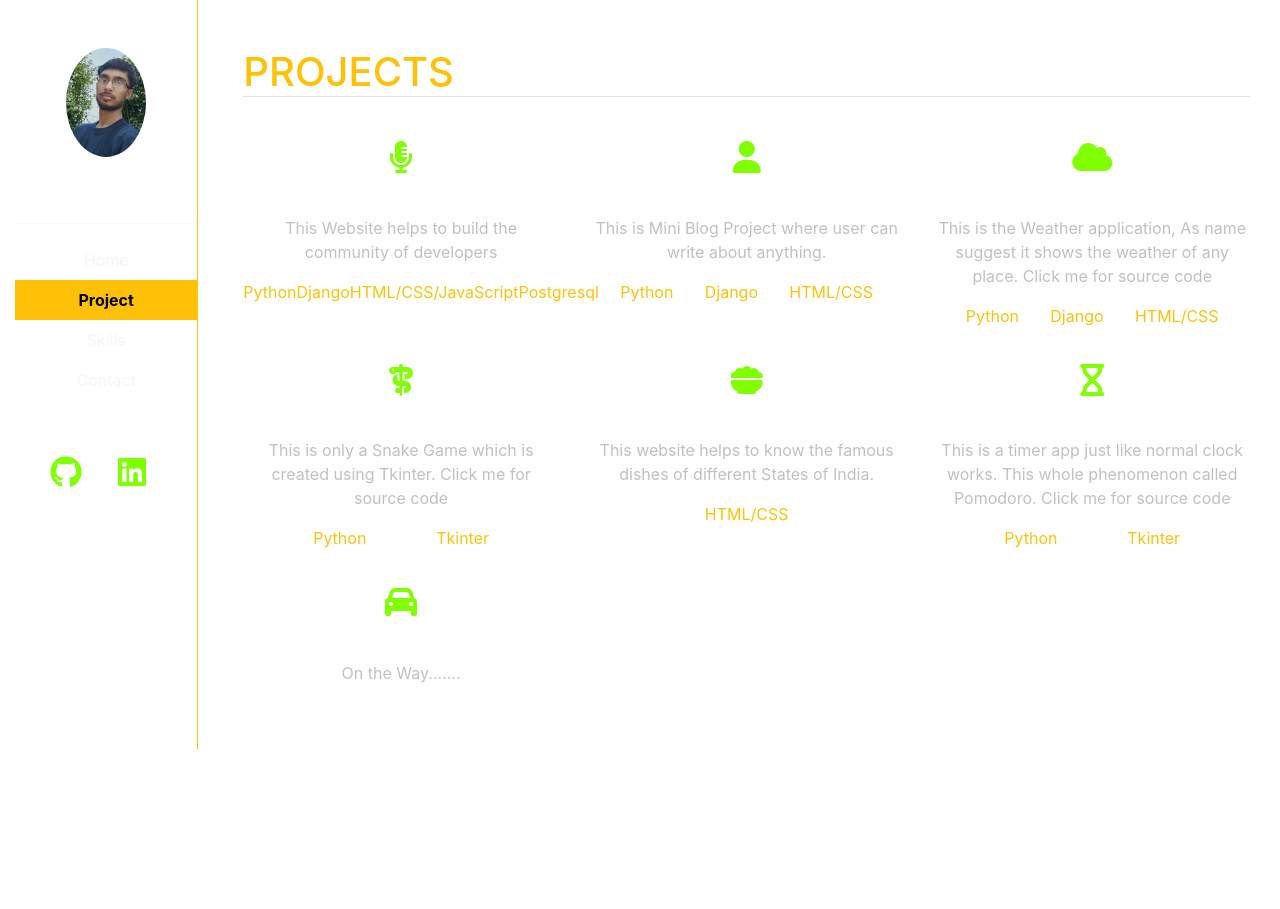
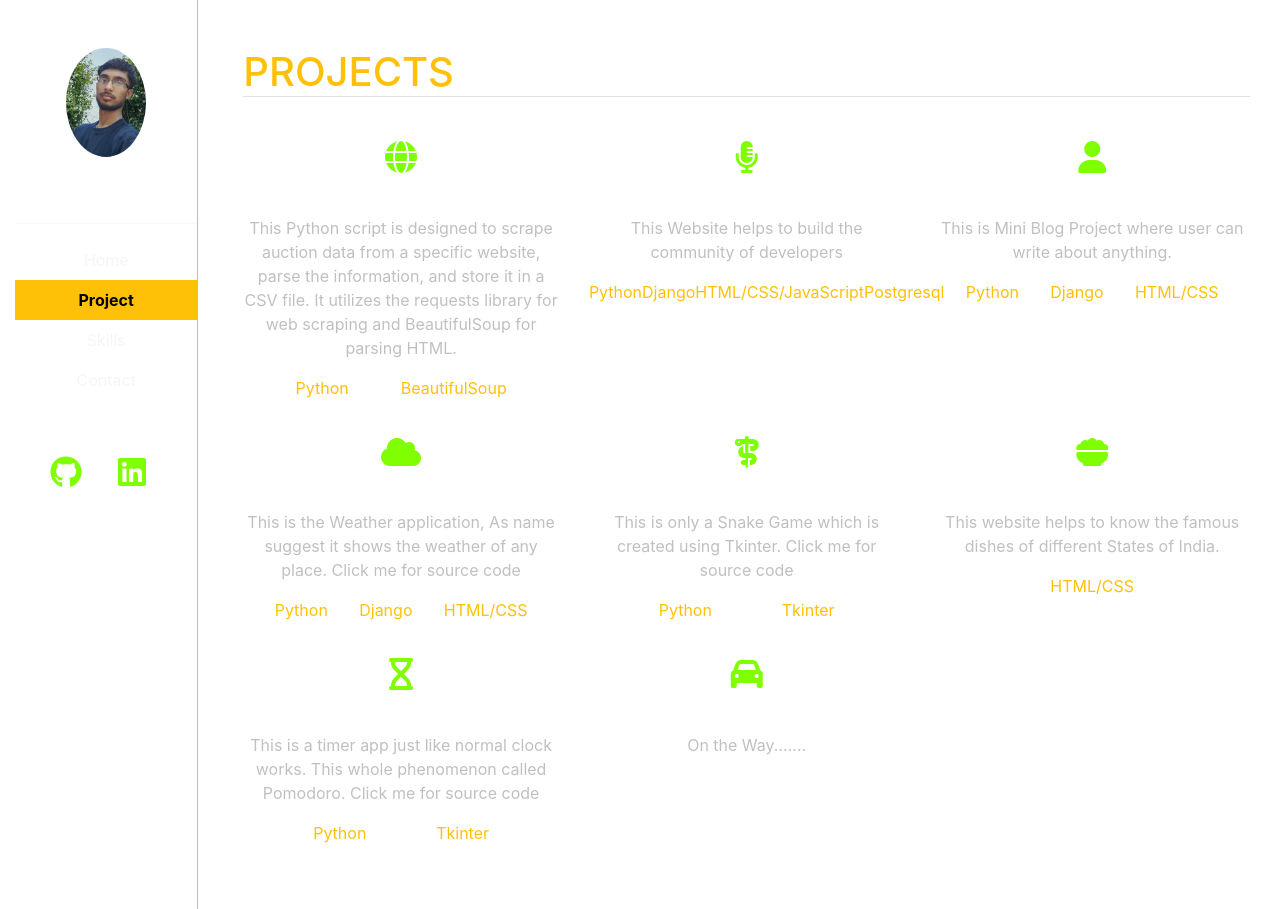
Before and after one commit to NandanRavi/portfolio, a Django app: page /projects/ in a window 1280 px wide. Before the commit the page ends 749 px from the top, so only its background shows below. Run offline with Django 4.2, Linux system fonts and the light colour scheme; some libraries are stand-ins or nearby versions.

Commit message:
newProject

```diff
--- a/projects/templates/projects/projects.html
+++ b/projects/templates/projects/projects.html
@@ -9,6 +9,21 @@
 
     <div class="row text-center text-white mb-5">
         <!-- 1st Block -->
+        <div class="col-sm-4 bac">
+            <i class="fa-solid fa-globe fa-2xl mb-3 i-color"></i>
+            <a href="https://github.com/NandanRavi/Auction-Scraper" class="ls-style" target="_blank">
+                <div class="text-white di-style">
+                    <h3>Auction Scraper</h3>
+                    <p class="ss-color">This Python script is designed to scrape auction data from a specific website, parse the information, and store it in a CSV file.
+                        It utilizes the requests library for web scraping and BeautifulSoup for parsing HTML.</p>
+                    <div class="para">
+                        <p class="text-center">Python</p>
+                        <p class="text-center">BeautifulSoup</p>
+                    </div>
+                </div>
+            </a>
+        </div>
+        <!-- 2nd Block -->
         <div class="col-sm-4 bac">
             <i class="fa-solid fa-microphone-lines fa-2xl mb-3 i-color"></i>
             <a href="https://github.com/NandanRavi/R-M-Studybud" class="ls-style" target="_blank">
@@ -25,7 +40,7 @@
             </a>
         </div>
 
-        <!-- 2nd Block -->
+        <!-- 3rd Block -->
         <div class="col-sm-4 bac">
             <i class="fa-solid fa-user fa-2xl mb-3 i-color"></i>
             <a href="http://nandanravipixel.pythonanywhere.com/" class="ls-style" target="_blank">
@@ -41,8 +56,8 @@
             </a>
         </div>
 
-        <!-- 3rd Block -->
-        <div class="col-sm-4 bac">
+        <!-- 4th Block -->
+        <div class="col-sm-4 bac mt-4">
             <i class="fa-solid fa-cloud fa-2xl mb-3 i-color"></i>
             <a href="https://github.com/NandanRavi/weatherapp" class="ls-style" target="_blank">
                 <div class="text-white di-style">
@@ -57,7 +72,7 @@
             </a>
         </div>
 
-        <!-- 4th Block -->
+        <!-- 5th Block -->
         <div class="col-sm-4 bac mt-4">
             <i class="fa-solid fa-staff-snake fa-2xl mb-3 i-color"></i>
             <a href="https://github.com/NandanRavi/Snake-Game" class="ls-style" target="_blank">
@@ -72,7 +87,7 @@
             </a>
         </div>
 
-        <!-- 5th Block -->
+        <!-- 6th Block -->
         <div class="col-sm-4 bac mt-4">
             <i class="fa-solid fa-bowl-food fa-2xl mb-3 i-color"></i>
             <a href="https://nandanravi.github.io/foodies/" class="ls-style" target="_blank">
@@ -86,7 +101,7 @@
             </a>
         </div>
 
-        <!-- 6th Block -->
+        <!-- 7th Block -->
         <div class="col-sm-4 bac mt-4">
             <i class="fa-solid fa-hourglass fa-2xl mb-3 i-color" target="_blank"></i>
             <a href="https://github.com/NandanRavi/Pomodoro-App" class="ls-style">
@@ -101,7 +116,7 @@
             </a>
         </div>
 
-        <!-- 7th Block -->
+        <!-- 8th Block -->
         <div class="col-sm-4 bac mt-4">
             <i class="fa-solid fa-car fa-2xl mb-3 i-color"></i>
             <a href="#" class="ls-style">
```
